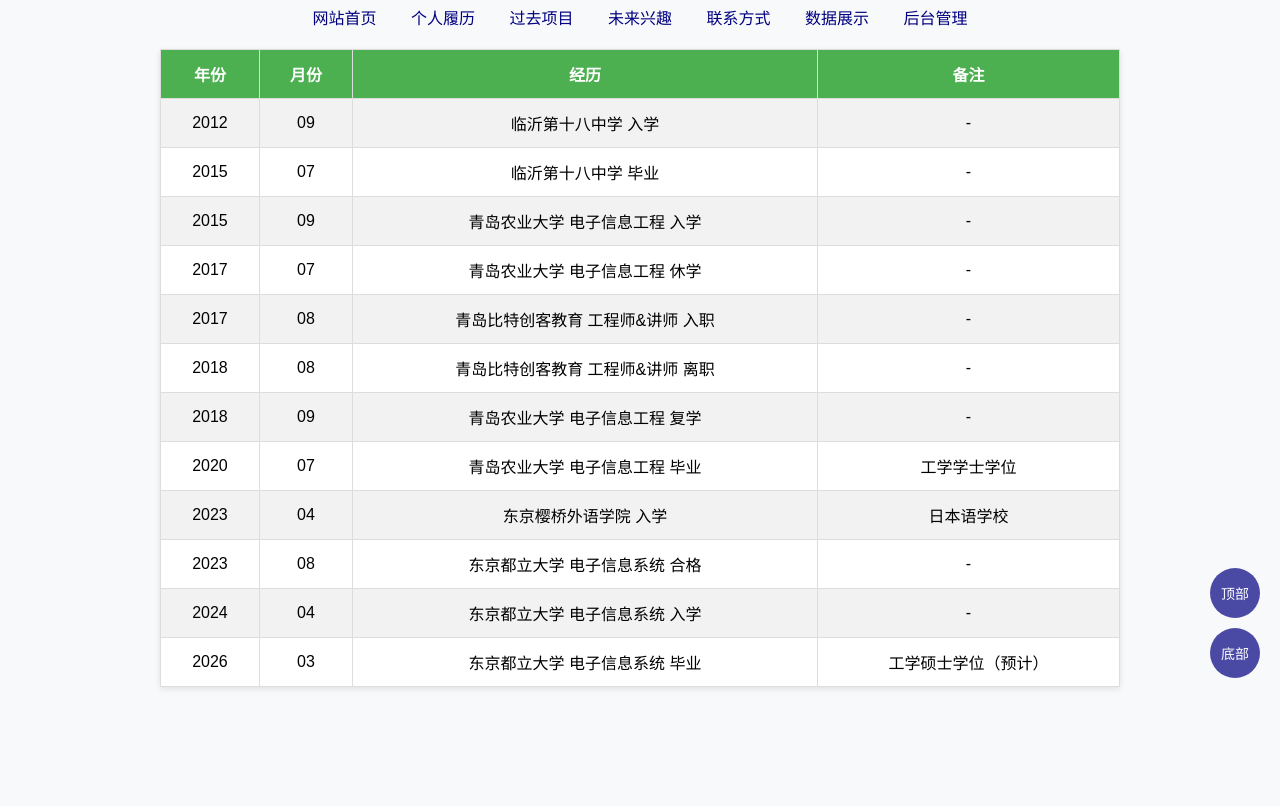
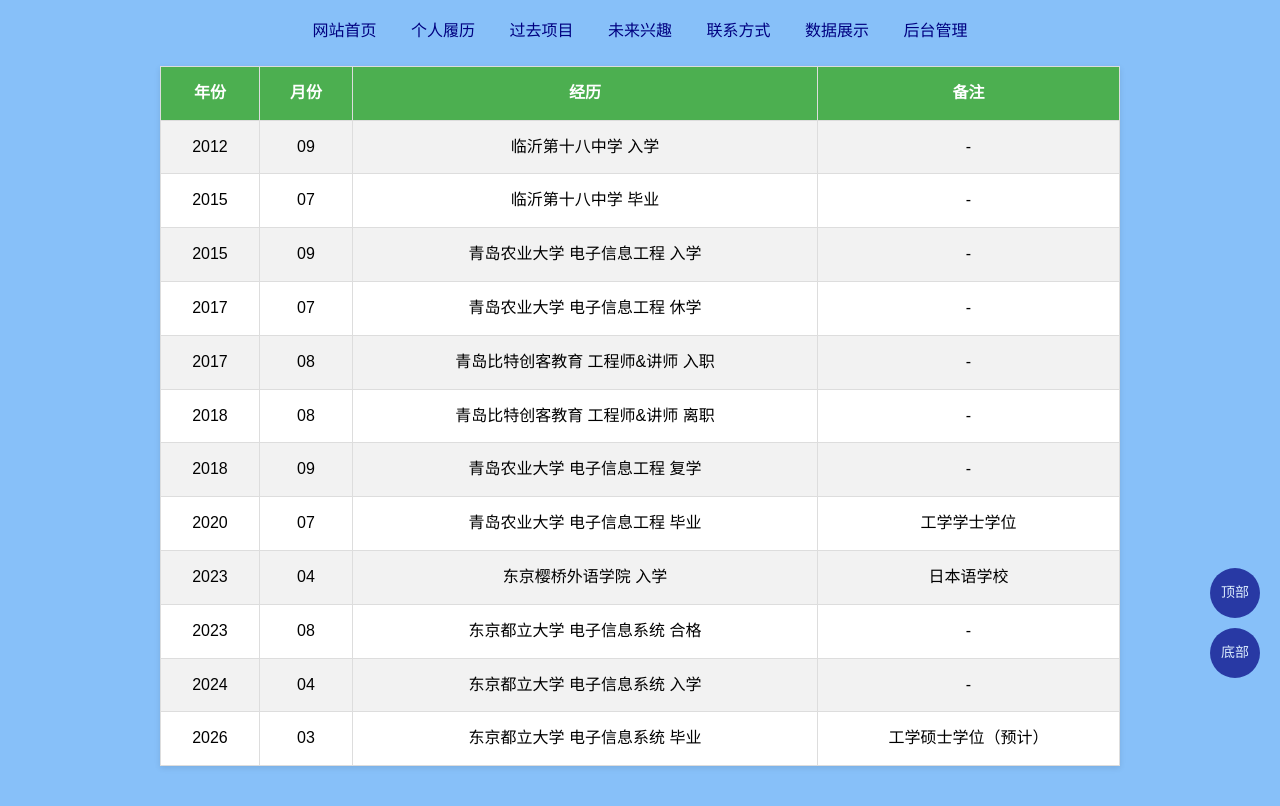
Before and after one commit to ander-ryu/personal-site, a website: page resume.html in a window 1280 px wide. Shown: the part 102-908 px from the top of the page. Before the commit the page ends 829 px from the top, so only its background shows below. Drawn offline with Linux system fonts and the light colour scheme.

Commit message:
Add files via upload

```diff
--- a/resume.html
+++ b/resume.html
@@ -8,6 +8,9 @@
     body {
       font-family: Arial, sans-serif;
       text-align: center;
+      margin: 40px;
+      line-height: 1.8;
+      background: #87c0f9;
     }
 
     nav a {
@@ -18,12 +21,6 @@
 
     nav a:hover {
       text-decoration: underline;
-    }
-
-    body {
-      font-family: Arial, sans-serif;
-      margin: 40px;
-      background: #f8f9fa;
     }
 
     h1 {
```
Also changed, not shown: contact.html (+3 -0 lines), display.html (+1 -0 lines), futureProject.html (+3 -0 lines), index.html (+3 -0 lines), previousProject.html (+3 -0 lines), upload.html (+2 -1 lines).
